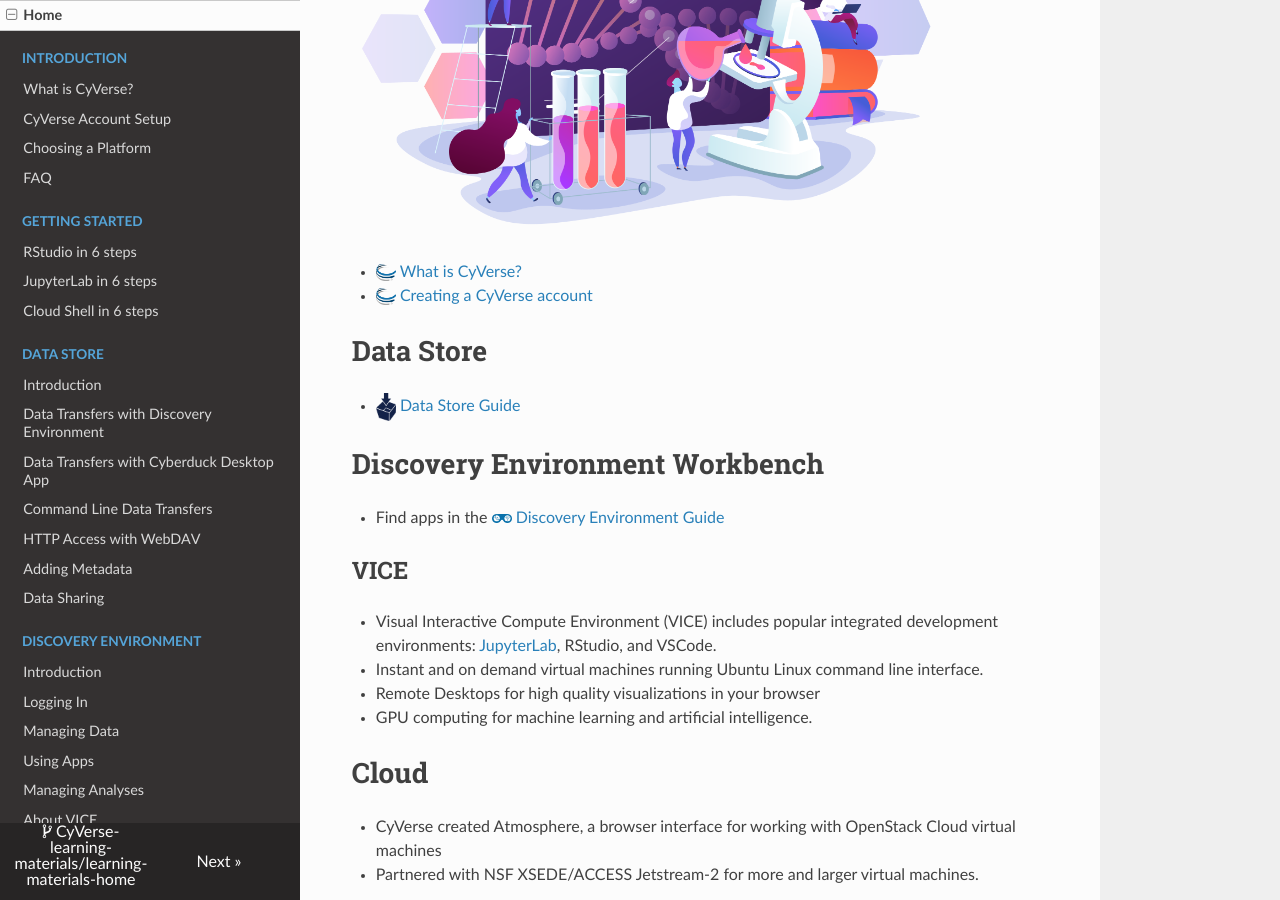
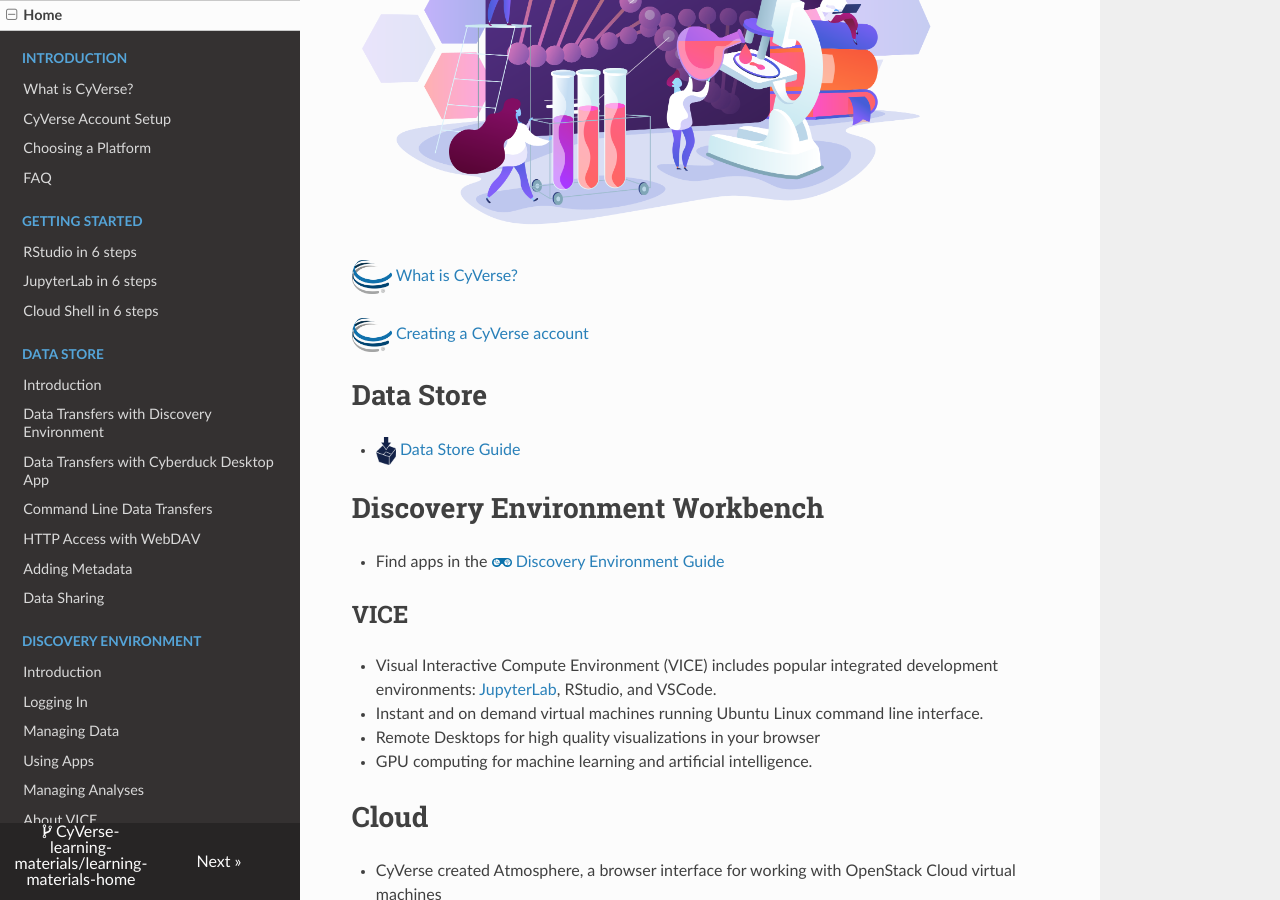
Before and after one commit to CyVerse-learning-materials/learning-materials-home, an MkDocs documentation site: the page built from docs/index.md, in a window 1280 px wide and 900 px high, scrolled down 614 px. Built offline with MkDocs 1.6.1, drawn with Linux system fonts in a browser that asks for light colours; nearby versions of some CDN libraries; a script that is not in the unit is left out.

Commit message:
Update index.md

```diff
--- a/docs/index.md
+++ b/docs/index.md
@@ -10,9 +10,9 @@
 
 ![people](assets/people_science.png){ width="600" }
 
-- [![!What](assets/cyverse_globe_cmyk.png "Account"){ width="20" }](what_is_cyverse.md) [What is CyVerse?](what_is_cyverse.md)
+[![!What](assets/cyverse_globe_cmyk.png "Account"){ width="40" }](# what_is_cyverse.md) [What is CyVerse?](what_is_cyverse.md)
 
-- [![!Account](assets/cyverse_globe_cmyk.png "Account"){ width="20" }](account.md) [Creating a CyVerse account](account.md)
+[![!Account](assets/cyverse_globe_cmyk.png "Account"){ width="40" }](# account.md) [Creating a CyVerse account](account.md)
 
 # Data Store
 
```
